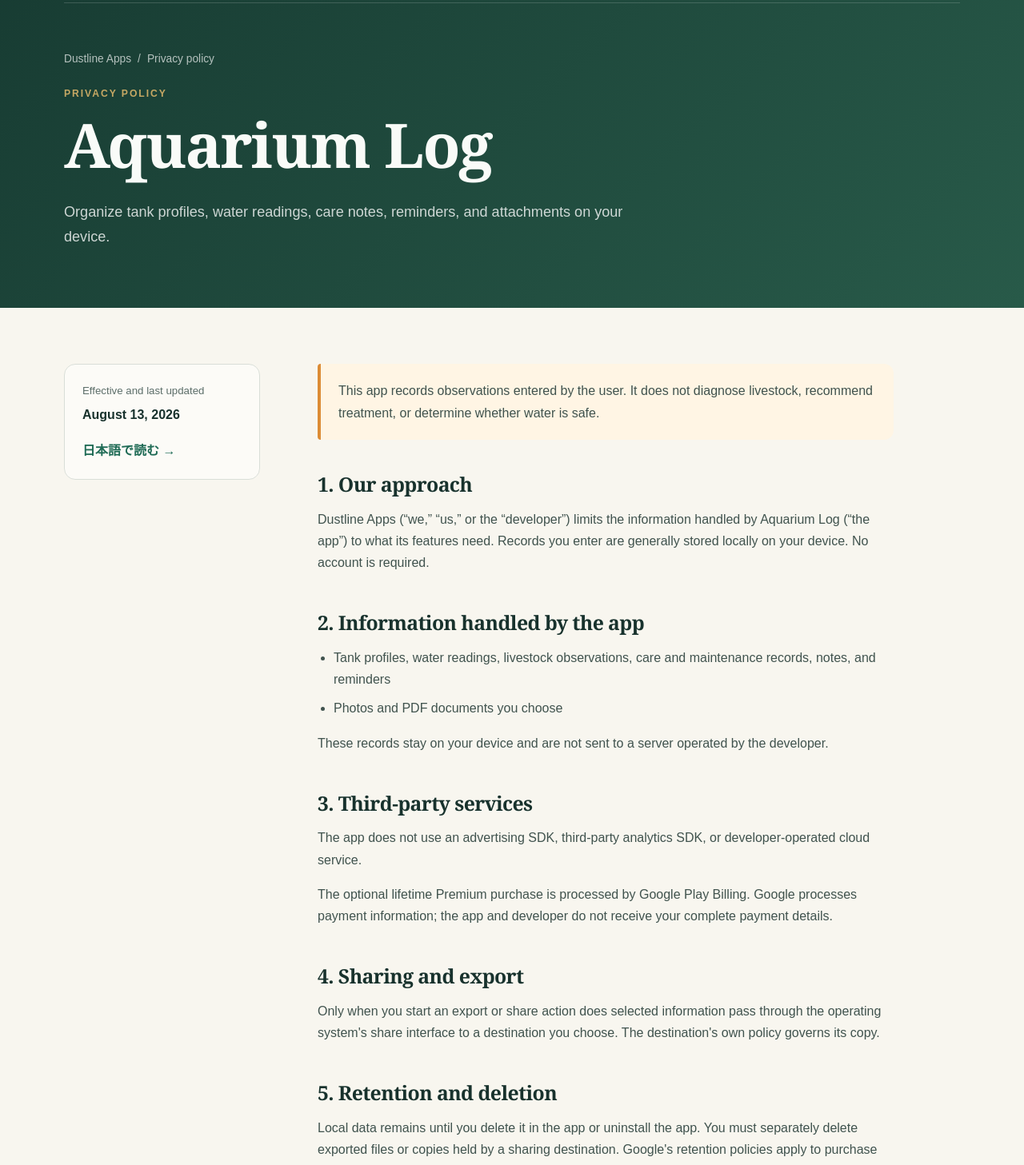
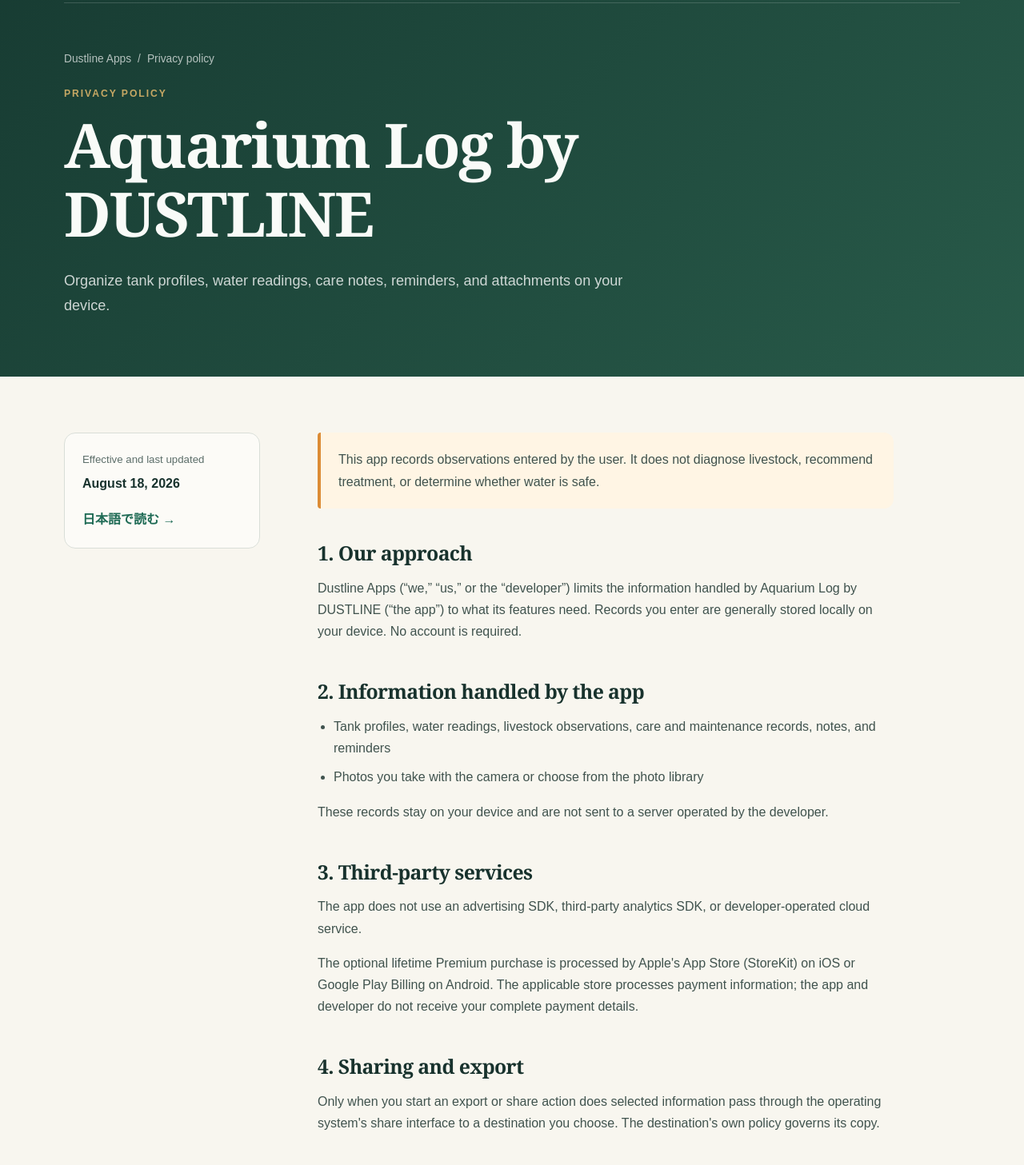
Before and after one commit to yuishoukai-ctrl/dustline-apps-privacy, a Next.js app: page /dustline-apps-privacy/en/privacy/aquarium-log in a window 1280 px wide. Shown: the part 80-1537 px from the top of the page at 80% size. Built offline with nearby package versions, Linux system fonts and the light colour scheme.

Commit message:
Add iOS support for Aquarium Log privacy pages

```diff
--- a/app/[locale]/privacy/[app]/page.tsx
+++ b/app/[locale]/privacy/[app]/page.tsx
@@ -76,7 +76,7 @@
               {app.slug === "aquarium-log" && (
                 <ul>
                   <li>水槽情報、水質測定値、生体の観察、飼育・メンテナンス記録、メモ、リマインダー</li>
-                  <li>ユーザーが選択した写真やPDF資料</li>
+                  <li>ユーザーがカメラで撮影または写真ライブラリから選択した写真</li>
                 </ul>
               )}
               {app.slug === "bee-logbook" && (
@@ -175,7 +175,7 @@
                 <p>本アプリは広告SDK、第三者分析SDK、開発者が運営するクラウドサービスを使用しません。</p>
               )}
               <p>
-                買い切りプレミアムの購入処理にはGoogle Play Billingを使用します。支払い情報はGoogleが処理し、本アプリや開発者は完全な決済情報を取得しません。
+                買い切りプレミアムの購入処理には、iOSではAppleのApp Store（StoreKit）、AndroidではGoogle Play Billingを使用します。支払い情報は各ストアが処理し、本アプリや開発者は完全な決済情報を取得しません。
               </p>
             </section>
             <section>
@@ -187,7 +187,7 @@
             <section>
               <h2>5. 保存期間と削除</h2>
               <p>
-                端末内データは、ユーザーが本アプリ内で削除するか、本アプリをアンインストールするまで保持されます。エクスポート済みのファイルや共有先の複製は、各保存先でユーザーが削除する必要があります。Googleが処理する{app.ads ? "広告・購入関連データ" : "購入関連データ"}にはGoogleの保存方針が適用されます。
+                端末内データは、ユーザーが本アプリ内で削除するか、本アプリをアンインストールするまで保持されます。エクスポート済みのファイルや共有先の複製は、各保存先でユーザーが削除する必要があります。AppleまたはGoogleが処理する{app.ads ? "広告・購入関連データ" : "購入関連データ"}には、利用したストアの保存方針が適用されます。
               </p>
               {app.slug === "garden-diary" && (
                 <p>
@@ -271,7 +271,7 @@
             {app.slug === "aquarium-log" && (
               <ul>
                 <li>Tank profiles, water readings, livestock observations, care and maintenance records, notes, and reminders</li>
-                <li>Photos and PDF documents you choose</li>
+                <li>Photos you take with the camera or choose from the photo library</li>
               </ul>
             )}
             {app.slug === "bee-logbook" && (
@@ -370,7 +370,7 @@
               <p>The app does not use an advertising SDK, third-party analytics SDK, or developer-operated cloud service.</p>
             )}
             <p>
-              The optional lifetime Premium purchase is processed by Google Play Billing. Google processes payment information; the app and developer do not receive your complete payment details.
+              The optional lifetime Premium purchase is processed by Apple&apos;s App Store (StoreKit) on iOS or Google Play Billing on Android. The applicable store processes payment information; the app and developer do not receive your complete payment details.
             </p>
           </section>
           <section>
@@ -382,7 +382,7 @@
           <section>
             <h2>5. Retention and deletion</h2>
             <p>
-              Local data remains until you delete it in the app or uninstall the app. You must separately delete exported files or copies held by a sharing destination. Google&apos;s retention policies apply to {app.ads ? "advertising and purchase data" : "purchase data"} it processes.
+              Local data remains until you delete it in the app or uninstall the app. You must separately delete exported files or copies held by a sharing destination. Apple&apos;s or Google&apos;s retention policies apply to {app.ads ? "advertising and purchase data" : "purchase data"} processed by the store you use.
             </p>
             {app.slug === "garden-diary" && (
               <p>
--- a/app/site-content.ts
+++ b/app/site-content.ts
@@ -83,12 +83,12 @@
     noticeJa:
       "本アプリは入力された観察記録を管理するもので、生体の診断、治療助言、水の安全判定を行いません。",
     en: {
-      name: "Aquarium Log",
+      name: "Aquarium Log by DUSTLINE",
       summary:
         "Organize tank profiles, water readings, care notes, reminders, and attachments on your device.",
     },
     ja: {
-      name: "水槽管理・アクアリウムログ",
+      name: "Aquarium Log by DUSTLINE（水槽管理）",
       summary:
         "水槽情報、水質測定、飼育記録、リマインダー、添付資料を端末内で整理するアプリです。",
     },
@@ -323,8 +323,8 @@
   },
 ];
 
-export const updatedDate = "August 13, 2026";
-export const updatedDateJa = "2026年8月13日";
+export const updatedDate = "August 18, 2026";
+export const updatedDateJa = "2026年8月18日";
 
 export function getApp(slug: string) {
   return apps.find((app) => app.slug === slug);
--- a/vite.config.ts
+++ b/vite.config.ts
@@ -48,7 +48,15 @@
       ? { watch: { useFsEvents: false, usePolling: true } }
       : undefined,
     plugins: [
-      vinext(),
+      vinext({
+        // The public GitHub Pages export uses next.config.ts. Sites serves the
+        // same routes at the domain root and therefore must not inherit the
+        // GitHub-only base path or static-export mode.
+        nextConfig: {
+          trailingSlash: true,
+          images: { unoptimized: true },
+        },
+      }),
       sites(),
       cloudflare({
         viteEnvironment: { name: "rsc", childEnvironments: ["ssr"] },
```
Also changed, not shown: app/[locale]/support/page.tsx (+4 -4 lines), 2 other files (tests, documents, lock files or other folders).
